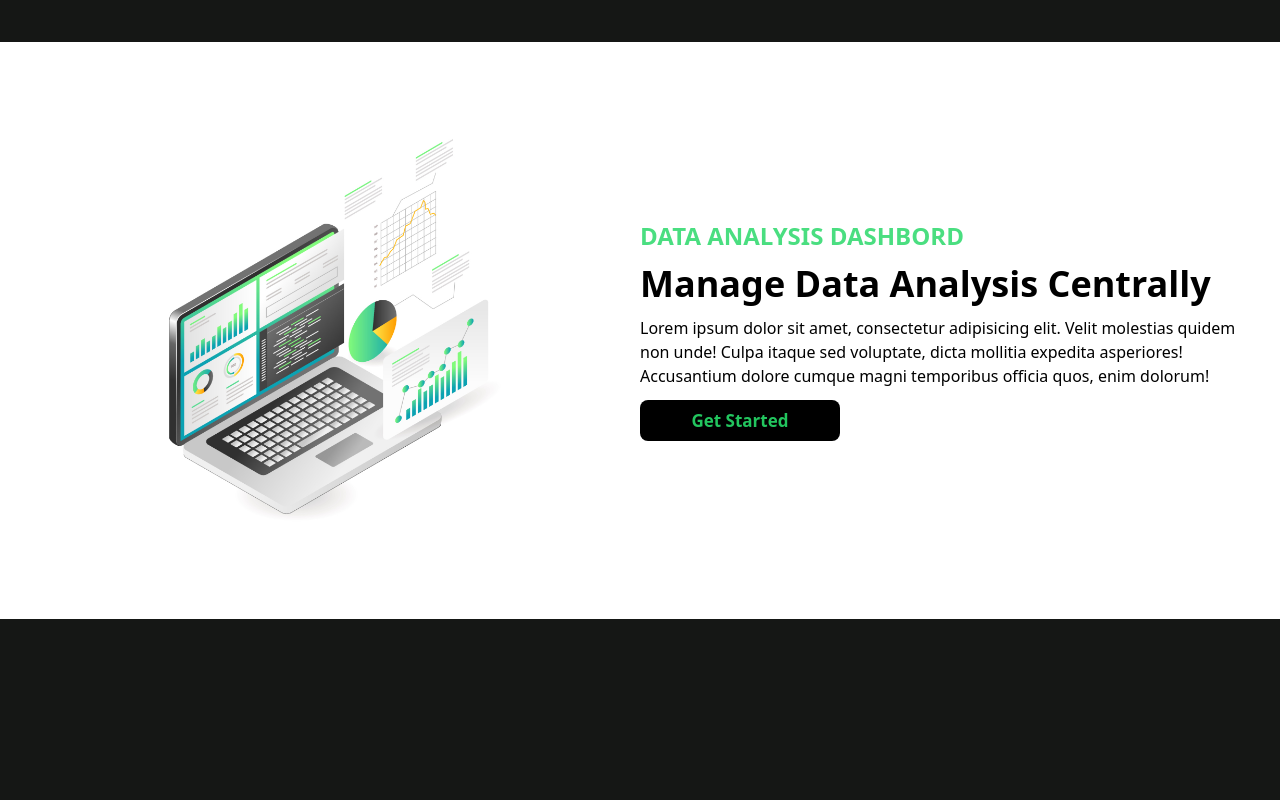
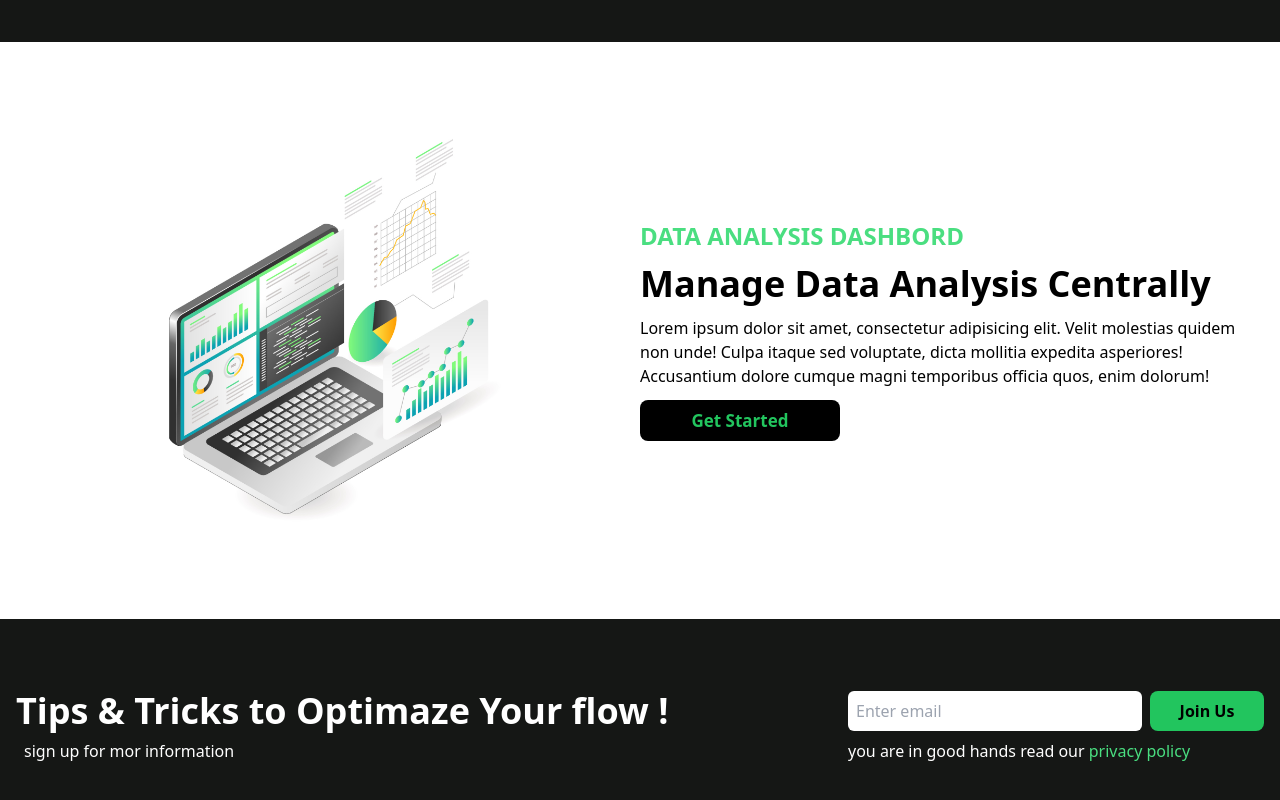
Before and after one commit to Abdulazeez-20/finance-tailwind, a React (Create React App) app: page / in a window 1280 px wide. Shown: the part 754-1554 px from the top of the page. Before the commit the page ends 1373 px from the top, so only its background shows below. Built offline with nearby package versions, Linux system fonts and the light colour scheme.

Commit message:
Newsletter component is done

```diff
--- a/src/App.js
+++ b/src/App.js
@@ -2,6 +2,7 @@ import "./App.css";
 import Analysis from "./components/Analysis";
 import Hero from "./components/Hero";
 import Navbar from "./components/Navbar";
+import Newsletter from "./components/Newsletter";
 
 function App() {
   return (
@@ -9,6 +10,7 @@ function App() {
       <Navbar />
       <Hero />
       <Analysis />
+      <Newsletter />
     </div>
   );
 }
--- /dev/null
+++ b/src/components/Newsletter.jsx
@@ -0,0 +1,23 @@
+import React from 'react'
+
+const Newsletter = () => {
+    return (
+        <div className='w-full px-4 py-16 text-white'>
+            <div className='w-max-[1240px] mx-auto grid lg:grid-cols-3'>
+                <div className='lg:col-span-2'>
+                    <h1 className='py-2 text-xl font-bold sm:text-2xl md:text-4xl'>Tips & Tricks to Optimaze Your flow !</h1>
+                    <p className='pb-2 pl-2'>sign up for mor information</p>
+                </div>
+                <div>
+                    <div className='flex flex-col items-center justify-between sm:flex-row'>
+                        <input type="email" placeholder='Enter email' className='w-full p-2 text-black rounded-md' />
+                        <button type='button' className='px-4 ml-2 py-2 my-2 w-[150px] font-bold rounded-lg text-black bg-green-500'>Join Us</button>
+                    </div>
+                    <p>you are in good hands read our <span className='text-green-400'>privacy policy</span> </p>
+                </div>
+            </div>
+        </div>
+    )
+}
+
+export default Newsletter
```
